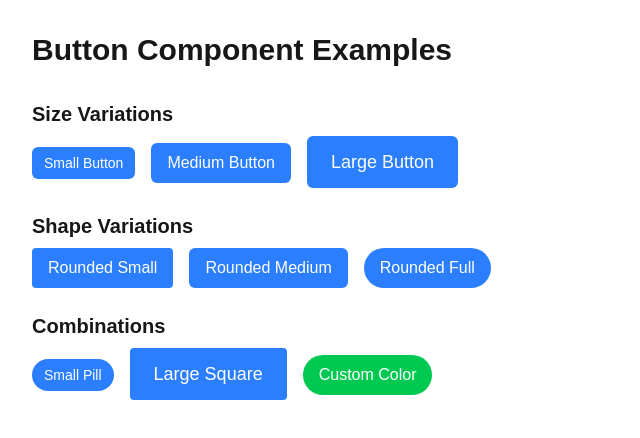
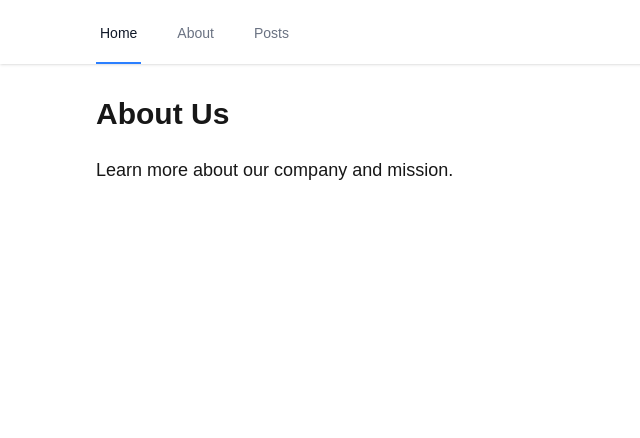
Before and after one commit to joabera333/alx-project-0x02-setup, a Next.js app in the folder alx-project-0x02/: page /about in a window 1280 px wide. Shown: the top 438 px of the page, without its empty margins (0-640 px from the left). Built offline with nearby package versions, Linux system fonts and the light colour scheme.

Commit message:
Implement Navigation and Layout

```diff
--- a/alx-project-0x02/components/layout/Header.tsx
+++ b/alx-project-0x02/components/layout/Header.tsx
@@ -1,3 +1,4 @@
+/*
 import React from "react";
 import Link from "next/link";
 
@@ -28,10 +29,45 @@ const Header: React.FC = () => {
 					</div>
 				</div>
 
-				{/* Rest of your header content (search bar, filters, etc.) */}
+
 			</div>
 		</header>
 	);
 };
 
 export default Header;
+*/
+import Link from "next/link";
+
+const Header = () => {
+	return (
+		<header className="bg-white shadow-sm">
+			<nav className="max-w-6xl mx-auto px-4 sm:px-6 lg:px-8">
+				<div className="flex justify-between h-16">
+					<div className="flex space-x-8">
+						<Link
+							href="/home"
+							className="inline-flex items-center px-1 pt-1 border-b-2 border-blue-500 text-sm font-medium text-gray-900"
+						>
+							Home
+						</Link>
+						<Link
+							href="/about"
+							className="inline-flex items-center px-1 pt-1 border-b-2 border-transparent hover:border-gray-300 text-sm font-medium text-gray-500 hover:text-gray-700"
+						>
+							About
+						</Link>
+						<Link
+							href="/posts"
+							className="inline-flex items-center px-1 pt-1 border-b-2 border-transparent hover:border-gray-300 text-sm font-medium text-gray-500 hover:text-gray-700"
+						>
+							Posts
+						</Link>
+					</div>
+				</div>
+			</nav>
+		</header>
+	);
+};
+
+export default Header;
--- a/alx-project-0x02/pages/about.tsx
+++ b/alx-project-0x02/pages/about.tsx
@@ -14,7 +14,7 @@ const AboutPage: React.FC = () => {
 
 export default AboutPage;
 
-*/
+
 
 import Button from "@/components/common/Button";
 import Head from "next/head";
@@ -63,3 +63,23 @@ export default function About() {
 		</div>
 	);
 }
+
+*/
+
+import Head from "next/head";
+import Header from "@/components/layout/Header";
+
+export default function About() {
+	return (
+		<>
+			<Head>
+				<title>About Page</title>
+			</Head>
+			<Header />
+			<main className="max-w-6xl mx-auto px-4 sm:px-6 lg:px-8 py-8">
+				<h1 className="text-3xl font-bold mb-6">About Us</h1>
+				<p className="text-lg">Learn more about our company and mission.</p>
+			</main>
+		</>
+	);
+}
--- a/alx-project-0x02/pages/home.tsx
+++ b/alx-project-0x02/pages/home.tsx
@@ -50,12 +50,12 @@ export default function Home() {
 		</div>
 	);
 }
-*/
 
-import { useState } from "react";
-import Card from "@/components/common/Card";
-import PostModal from "@/components/common/PostModal";
-import Head from "next/head";
+
+import { useState } from 'react';
+import Card from '@/components/common/Card';
+import PostModal from '@/components/common/PostModal';
+import Head from 'next/head';
 
 interface Post {
   title: string;
@@ -88,7 +88,11 @@ export default function Home() {
 
       <div className="grid grid-cols-1 md:grid-cols-2 lg:grid-cols-3 gap-6">
         {posts.map((post, index) => (
-					<Card key={index} title={post.title} content={post.content} />
+          <Card
+            key={index}
+            title={post.title}
+            content={post.content}
+          />
         ))}
       </div>
 
@@ -100,3 +104,21 @@ export default function Home() {
     </div>
   );
 }
+  */
+import Head from "next/head";
+import Header from "@/components/layout/Header";
+
+export default function Home() {
+	return (
+		<>
+			<Head>
+				<title>Home Page</title>
+			</Head>
+			<Header />
+			<main className="max-w-6xl mx-auto px-4 sm:px-6 lg:px-8 py-8">
+				<h1 className="text-3xl font-bold mb-6">Welcome to the Home Page</h1>
+				<p className="text-lg">This is the main content of the home page.</p>
+			</main>
+		</>
+	);
+}
--- /dev/null
+++ b/alx-project-0x02/pages/posts.tsx
@@ -0,0 +1,17 @@
+import Head from "next/head";
+import Header from "@/components/layout/Header";
+
+export default function Posts() {
+	return (
+		<>
+			<Head>
+				<title>Posts Page</title>
+			</Head>
+			<Header />
+			<main className="max-w-6xl mx-auto px-4 sm:px-6 lg:px-8 py-8">
+				<h1 className="text-3xl font-bold mb-6">Latest Posts</h1>
+				<p className="text-lg">Browse through our collection of posts.</p>
+			</main>
+		</>
+	);
+}
```
Lines whose indentation alone changed are shown as unchanged.
